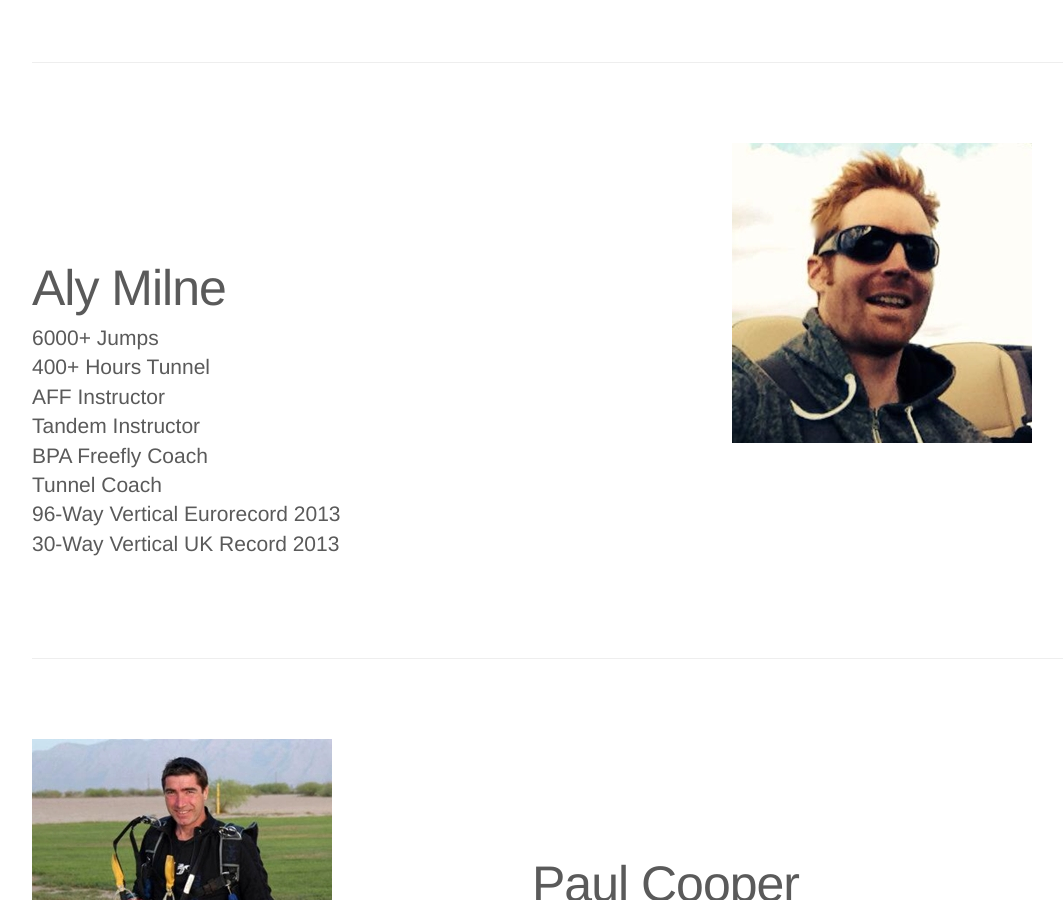
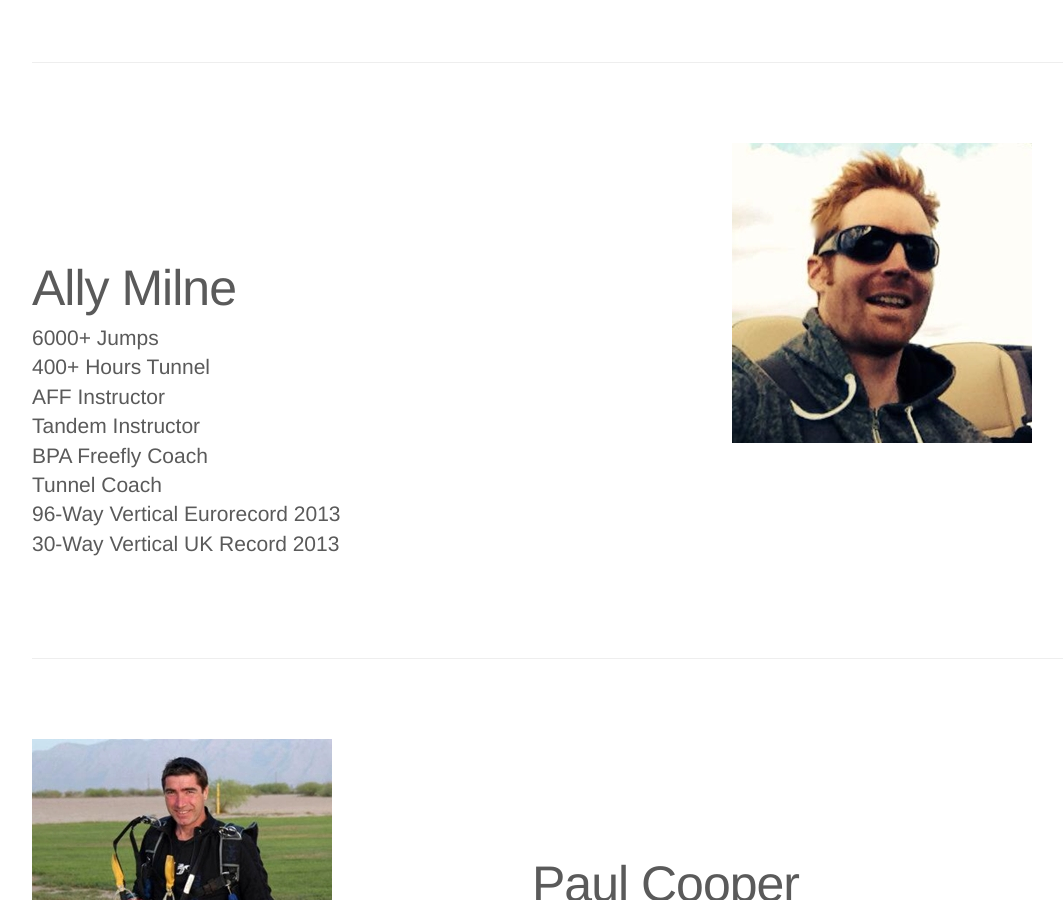
Before and after one commit to teamqfx/teamqfx.github.io, a Jekyll site: the page members.html, which Jekyll copies as it is, in a window 1280 px wide and 900 px high, scrolled down 404 px. Shown: the whole window, without its empty margins (23-1086 px from the left). Built offline with Jekyll 4.4.1, drawn with Linux system fonts in a browser that asks for light colours; Markdown is read by kramdown in place of the engine named in the settings; some of the changed text lies outside the part shown.

Commit message:
Update members.html

```diff
--- a/members.html
+++ b/members.html
@@ -76,7 +76,7 @@
       <hr class="featurette-divider">
  <div class="row featurette">
     <div class="col-md-7">
-      <h2 class="featurette-heading">Aly Milne <span class="text-muted"></span></h2>
+      <h2 class="featurette-heading">Ally Milne <span class="text-muted"></span></h2>
       <p class="lead">6000+ Jumps<br>
                       400+ Hours Tunnel <br>
                       AFF Instructor <br>
```
Also changed, not shown: other parts of members.html (+2 -0 lines).
